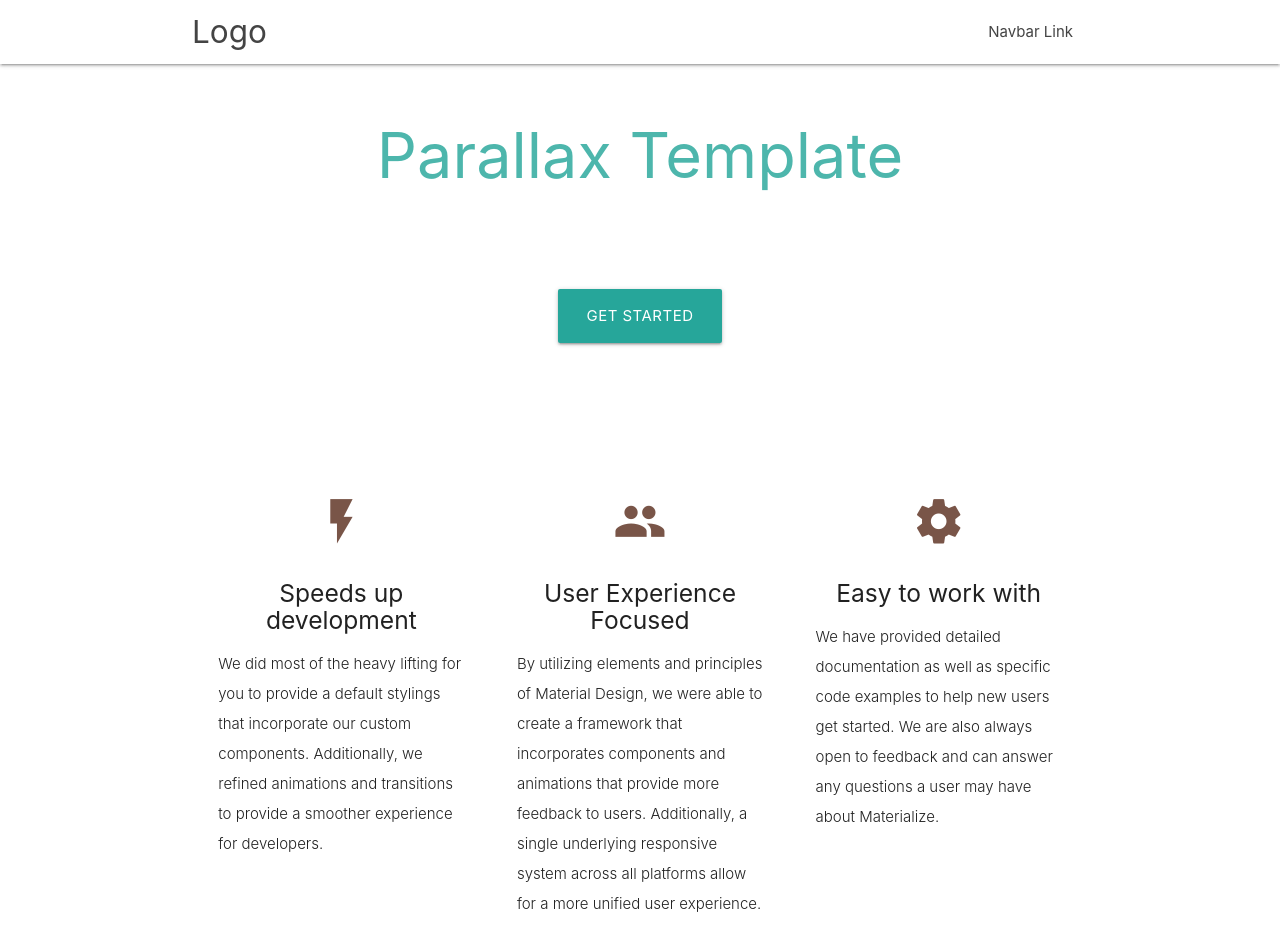
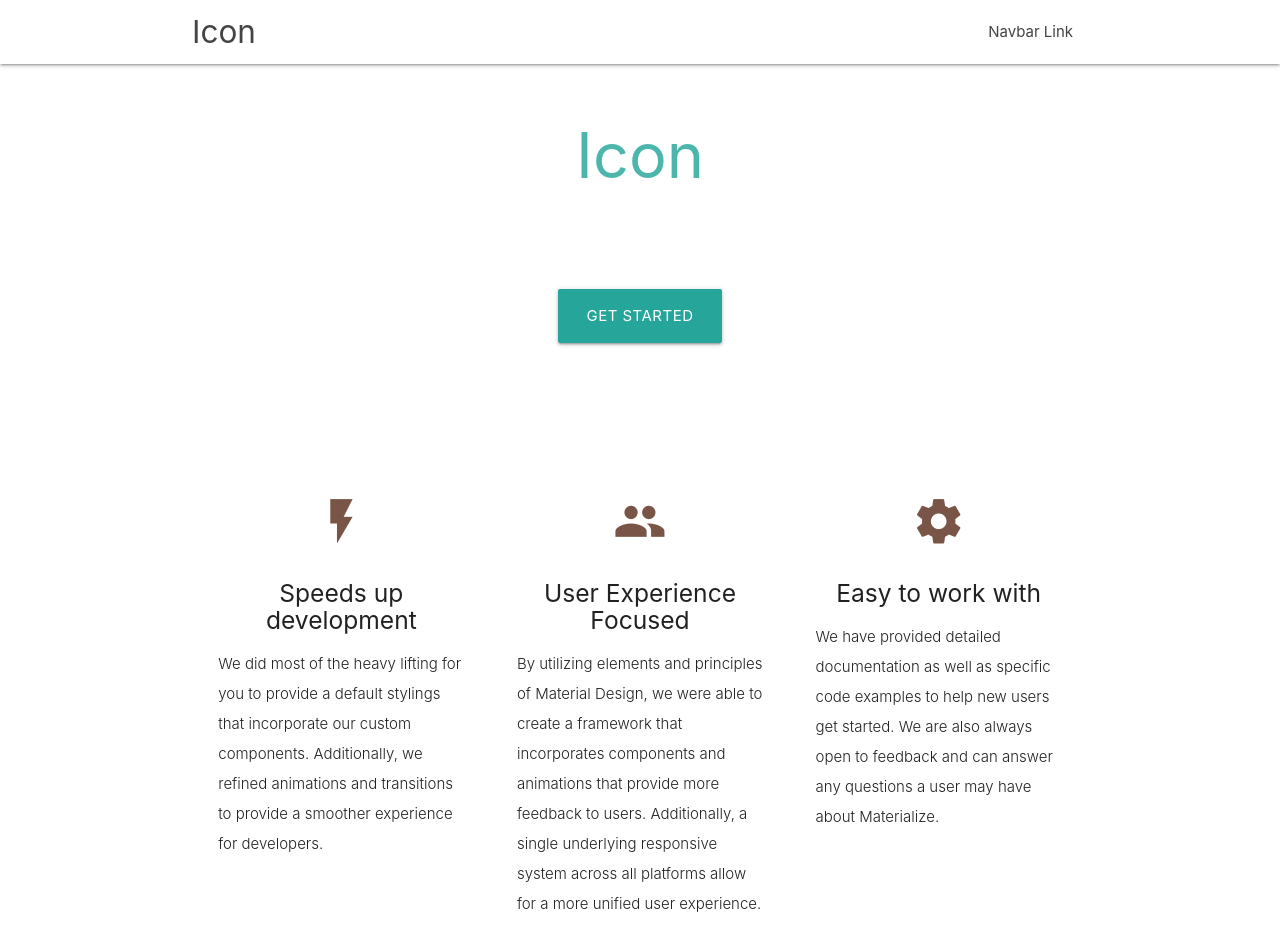
Before and after one commit to ryan-barrett/icon, a website: page home.html in a window 1280 px wide. Shown: the top 948 px of the page. Drawn offline with nearby package versions, Linux system fonts and the light colour scheme.

```diff
--- a/home.html
+++ b/home.html
@@ -3,7 +3,7 @@
 <head>
     <meta charset="utf-8" />
     <meta http-equiv="X-UA-Compatible" content="IE=edge">
-    <title>Enstyle</title>
+    <title>Icon</title>
     <meta name="viewport" content="width=device-width, initial-scale=1">
     <link href="https://fonts.googleapis.com/icon?family=Material+Icons" rel="stylesheet">
     <link type="text/css" rel="stylesheet" href="node_modules/materialize-css/dist/css/materialize.min.css" media="screen,projection" />
@@ -13,7 +13,7 @@
 <body>
 <nav class="white" role="navigation">
     <div class="nav-wrapper container">
-        <a id="logo-container" href="#" class="brand-logo">Logo</a>
+        <a id="logo-container" href="#" class="brand-logo">Icon</a>
         <ul class="right hide-on-med-and-down">
             <li><a href="#">Navbar Link</a></li>
         </ul>
@@ -29,7 +29,7 @@
     <div class="section no-pad-bot">
         <div class="container">
             <br><br>
-            <h1 class="header center teal-text text-lighten-2">Parallax Template</h1>
+            <h1 class="header center teal-text text-lighten-2">Icon</h1>
             <div class="row center">
                 <h5 class="header col s12 light">A modern responsive front-end framework based on Material Design</h5>
             </div>
@@ -174,6 +174,5 @@
 <!--  Scripts-->
 <script src="https://code.jquery.com/jquery-2.1.1.min.js"></script>
 <script src="node_modules/materialize-css/dist/js/materialize.js"></script>
-<script src="js/init.js"></script>
 </body>
 </html>
```
Also changed, not shown: app.html (added), scripts/app.js (added), styles/app.css (added).
